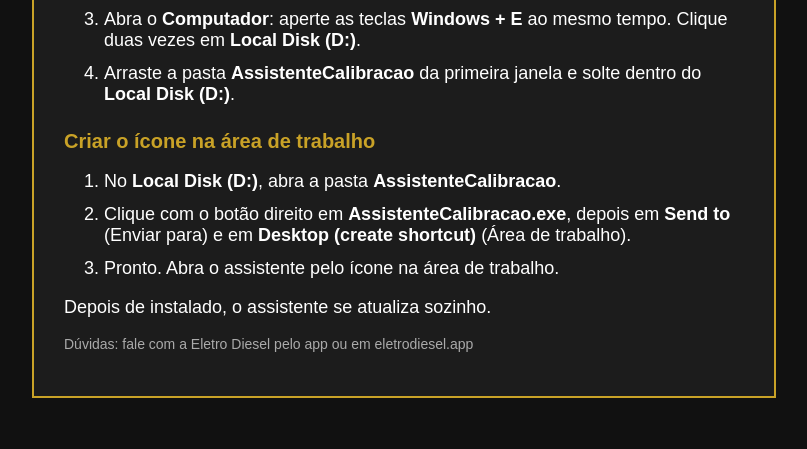
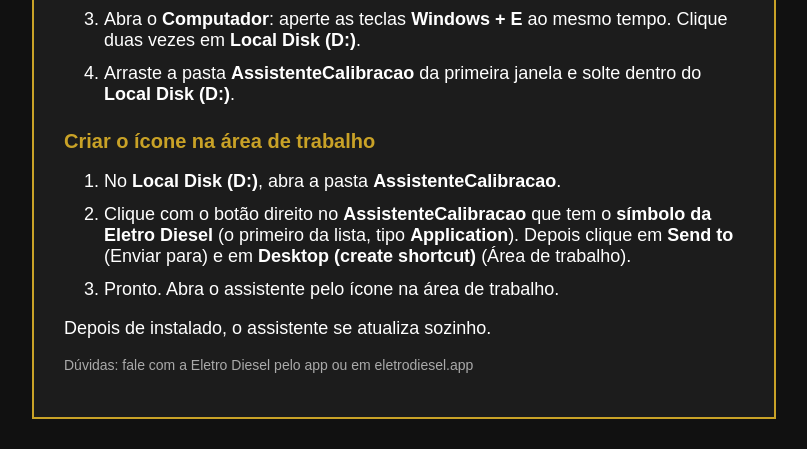
Before and after one commit to meowimap/baixar, a plain HTML site: page index.html in a window 1280 px wide. Shown: the part 423-872 px from the top of the page, without its empty margins (236-1043 px from the left). Before the commit the page ends 851 px from the top, so only its background shows below. Drawn offline with Linux system fonts and the light colour scheme.

Commit message:
Atalho: indicar o arquivo com o símbolo da Eletro Diesel
Co-Authored-By: Claude Opus 5.5 <noreply@anthropic.com>
Claude-Session: https://claude.ai/code/session_011GT1kacjVaZdBk39knhSsZ

```diff
--- a/index.html
+++ b/index.html
@@ -31,7 +31,7 @@ ol li { margin-bottom: 12px; }
 <h2>Criar o ícone na área de trabalho</h2>
 <ol>
 <li>No <b>Local Disk (D:)</b>, abra a pasta <b>AssistenteCalibracao</b>.</li>
-<li>Clique com o botão direito em <b>AssistenteCalibracao.exe</b>, depois em <b>Send to</b> (Enviar para) e em <b>Desktop (create shortcut)</b> (Área de trabalho).</li>
+<li>Clique com o botão direito no <b>AssistenteCalibracao</b> que tem o <b>símbolo da Eletro Diesel</b> (o primeiro da lista, tipo <b>Application</b>). Depois clique em <b>Send to</b> (Enviar para) e em <b>Desktop (create shortcut)</b> (Área de trabalho).</li>
 <li>Pronto. Abra o assistente pelo ícone na área de trabalho.</li>
 </ol>
 
```
